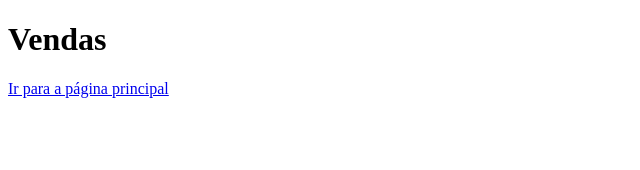
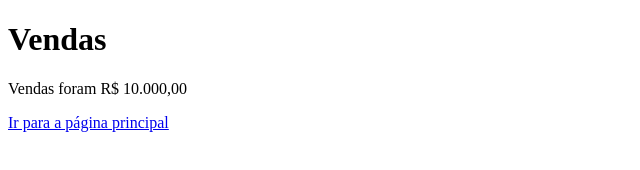
Before and after one commit to josecarlosdvf/aulagithub, a plain HTML site: page vendas.html in a window 1280 px wide. Shown: the whole page, without its empty margins (0-640 px from the left). Drawn offline with Linux system fonts and the light colour scheme.

Commit message:
Adicionado texto de vendas

```diff
--- a/vendas.html
+++ b/vendas.html
@@ -8,6 +8,7 @@
 </head>
 <body>
     <h1>Vendas</h1>
+    <p>Vendas foram R$ 10.000,00</p>
     <a href="index.html">Ir para a página principal</a>
 </body>
 </html>
```
